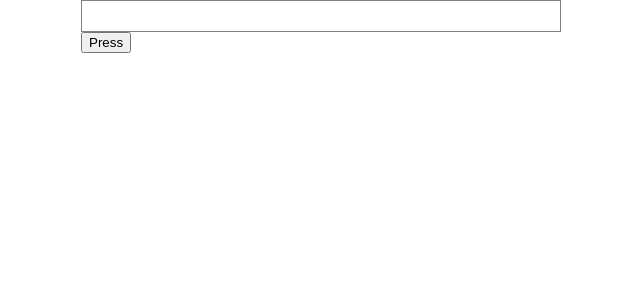
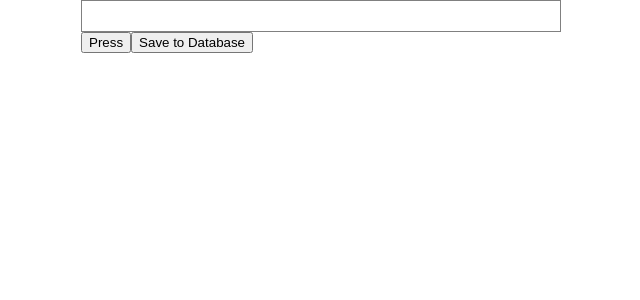
Before and after one commit to HuangStanley050/protoblog, a React (Create React App) app: page / in a window 1280 px wide. Shown: the top 300 px of the page, without its empty margins (319-959 px from the left). Built offline with nearby package versions, Linux system fonts and the light colour scheme.

Commit message:
able to persist data to firebase now

```diff
--- a/package.json
+++ b/package.json
@@ -3,6 +3,7 @@
   "version": "0.1.0",
   "private": true,
   "dependencies": {
+    "axios": "^0.18.0",
     "draft-js": "^0.10.5",
     "react": "^16.4.2",
     "react-dom": "^16.4.2",
--- a/src/App.js
+++ b/src/App.js
@@ -1,6 +1,9 @@
 import React, { Component } from 'react';
 import { Editor, EditorState, convertToRaw, convertFromRaw } from 'draft-js';
+import axios from "axios";
 import 'draft-js/dist/Draft.css';
+let URL = "https://protoblog-7431f.firebaseio.com/post.json";
+
 class App extends Component {
   state = {
     editorState: EditorState.createEmpty(),
@@ -30,6 +33,19 @@ class App extends Component {
     window.localStorage.setItem('content', JSON.stringify(convertToRaw(content)));
   }
 
+  saveToDB = () => {
+
+    let text = this.state.editorState.getCurrentContent();
+    let data = JSON.stringify({
+      content: convertToRaw(text),
+    });
+    console.log(data);
+    axios.post(URL, data)
+      .then(msg => console.log(msg))
+      .catch(err => console.log(err));
+
+  }
+
   render() {
     return (
       <div id="content">
@@ -41,6 +57,7 @@ class App extends Component {
 
       </div>
        <button onClick={this.saveContent}>Press</button>
+       <button onClick={this.saveToDB}>Save to Database</button>
       </div>
     );
   }
--- a/src/index.js
+++ b/src/index.js
@@ -2,7 +2,7 @@ import React from 'react';
 import ReactDOM from 'react-dom';
 import './index.css';
 import App from './App';
-import 'draft-js/dist/Draft.css';
+
 import registerServiceWorker from './registerServiceWorker';
 
 ReactDOM.render(<App />, document.getElementById('root'));
```
